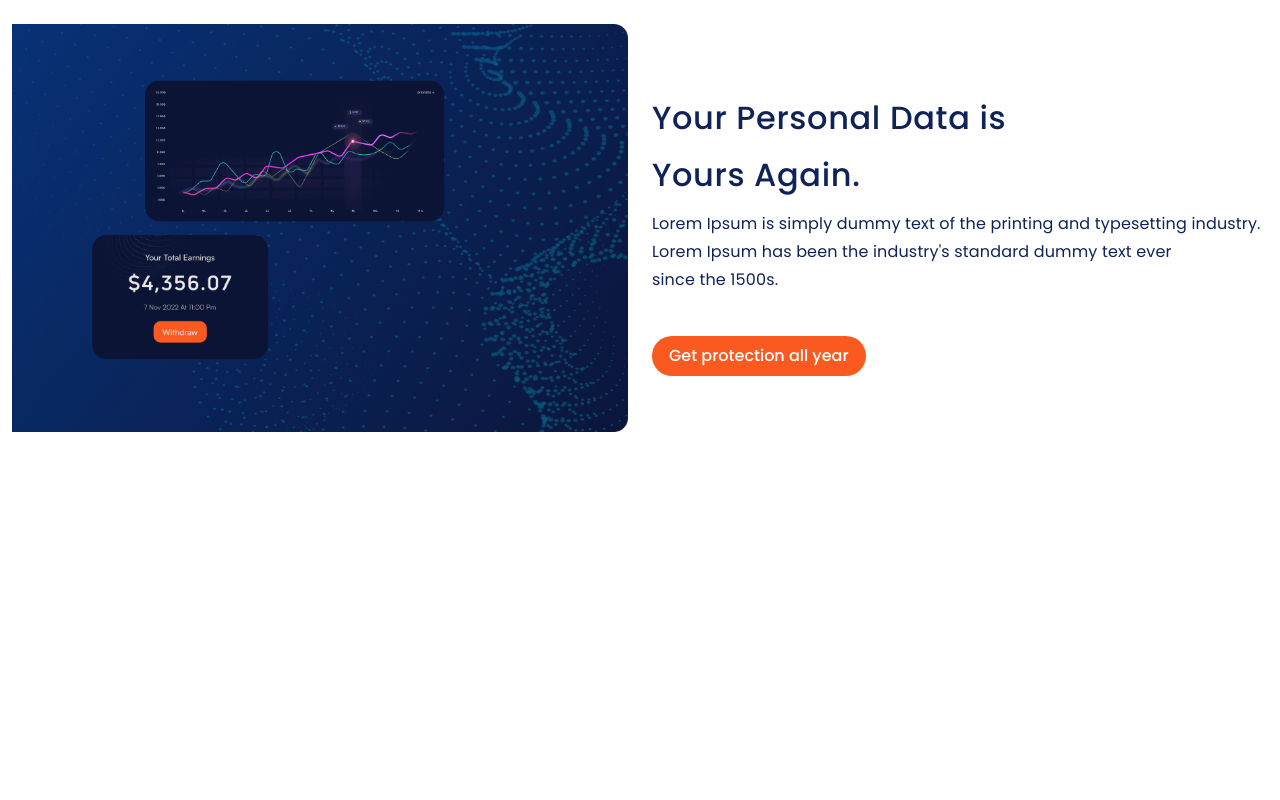
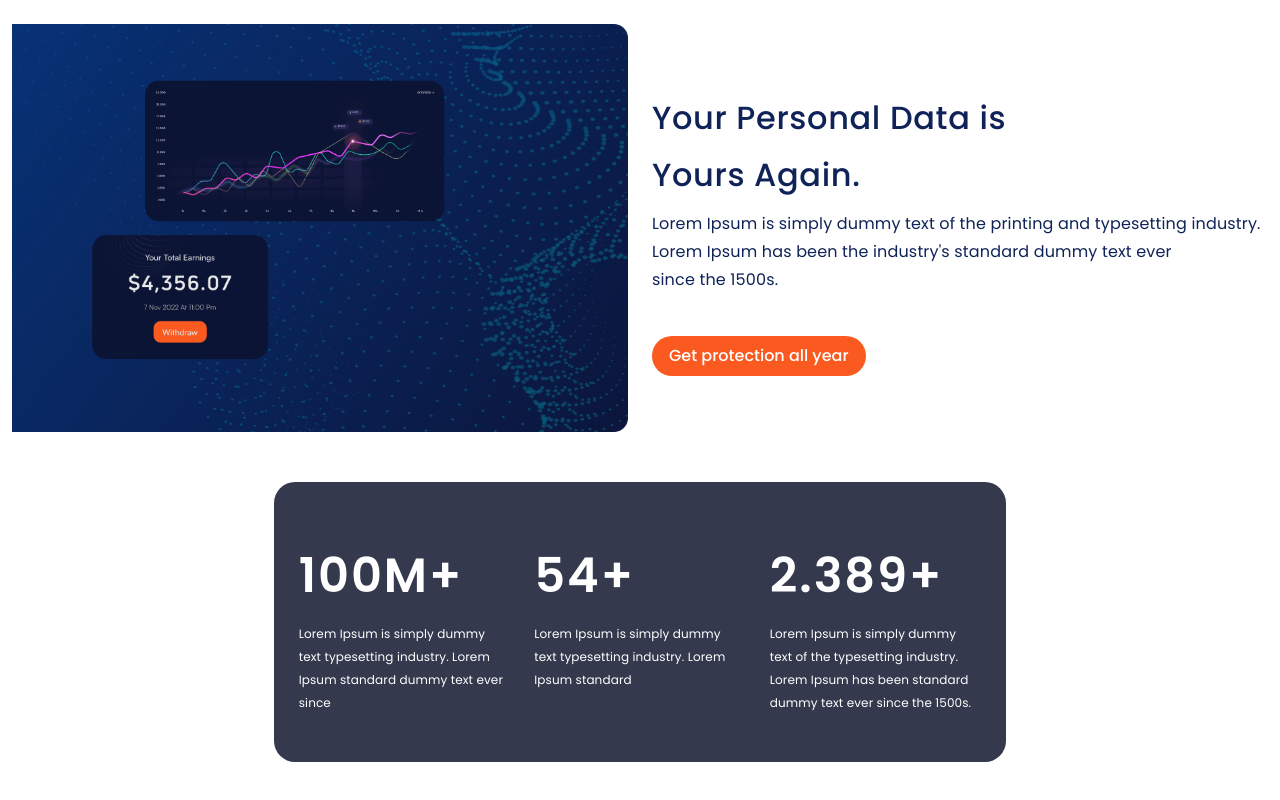
Before and after one commit to HenrikHovhannisyan/delete-me, a React (Create React App) app: page / in a window 1280 px wide. Shown: the part 2995-3795 px from the top of the page. Before the commit the page ends 3587 px from the top, so only its background shows below. Built offline with nearby package versions, Linux system fonts and the light colour scheme.

Commit message:
Edited Personal Data

```diff
--- a/src/components/personalData/PersonalData.jsx
+++ b/src/components/personalData/PersonalData.jsx
@@ -28,6 +28,43 @@ const PersonalData = () => {
                         </Col>
                     </Col>
                 </Row>
+                <Col md={7} className={`m-auto ${Styles.personalData_info}`}>
+                    <Row>
+                        <Col lg={4}>
+                            <p className={Styles.personalData_info_num}>
+                                <span>100</span>
+                                M+
+                            </p>
+                            <p className={Styles.personalData_info_text}>
+                                Lorem Ipsum is simply dummy text
+                                typesetting industry. Lorem Ipsum
+                                standard dummy text ever since
+                            </p>
+                        </Col>
+                        <Col lg={4}>
+                            <p className={Styles.personalData_info_num}>
+                                <span>54</span>
+                                +
+                            </p>
+                            <p className={Styles.personalData_info_text}>
+                                Lorem Ipsum is simply dummy text
+                                typesetting industry. Lorem Ipsum
+                                standard
+                            </p>
+                        </Col>
+                        <Col lg={4}>
+                            <p className={Styles.personalData_info_num}>
+                                <span>2.389</span>
+                                +
+                            </p>
+                            <p className={Styles.personalData_info_text}>
+                                Lorem Ipsum is simply dummy text of the
+                                typesetting industry. Lorem Ipsum has been
+                                standard dummy text ever since the 1500s.
+                            </p>
+                        </Col>
+                    </Row>
+                </Col>
             </Container>
         </section>
     )
--- a/src/components/personalData/personalData.module.css
+++ b/src/components/personalData/personalData.module.css
@@ -40,16 +40,60 @@
     color: #e1ffed;
 }
 
+.personalData_info {
+    position: relative;
+    top: -100px;
+    background-color: #020822CC;
+    border-radius: 21px;
+    padding: 48px 25px;
+}
+
+.personalData_info_num {
+    font-family: Poppins;
+    font-size: 64px;
+    font-weight: 600;
+    line-height: 92px;
+    letter-spacing: 0.04em;
+    color: #ffffff;
+    margin-bottom: 0;
+}
+
+.personalData_info_text {
+    font-family: Poppins;
+    font-size: 16px;
+    font-weight: 400;
+    line-height: 23px;
+    letter-spacing: 0.01em;
+    color: #ffffff;
+    margin-bottom: 0;
+}
+
+@media only screen and (max-width: 1550px) {
+    .personalData_info {
+        top: 50px;
+    }
+
+    .personalData_info_num {
+        font-size: 48px;
+    }
+
+    .personalData_info_text {
+        font-size: 12px;
+    }
+}
+
 @media only screen and (max-width: 768px) {
+
     #personalData {
         margin: 80px auto;
     }
 
-    p {
+    .personalData_text {
         font-size: 13px;
     }
 
-    h2 {
-        font-size: 20px ;
+    .personalData_title {
+        font-size: 20px;
     }
+
 }
```
